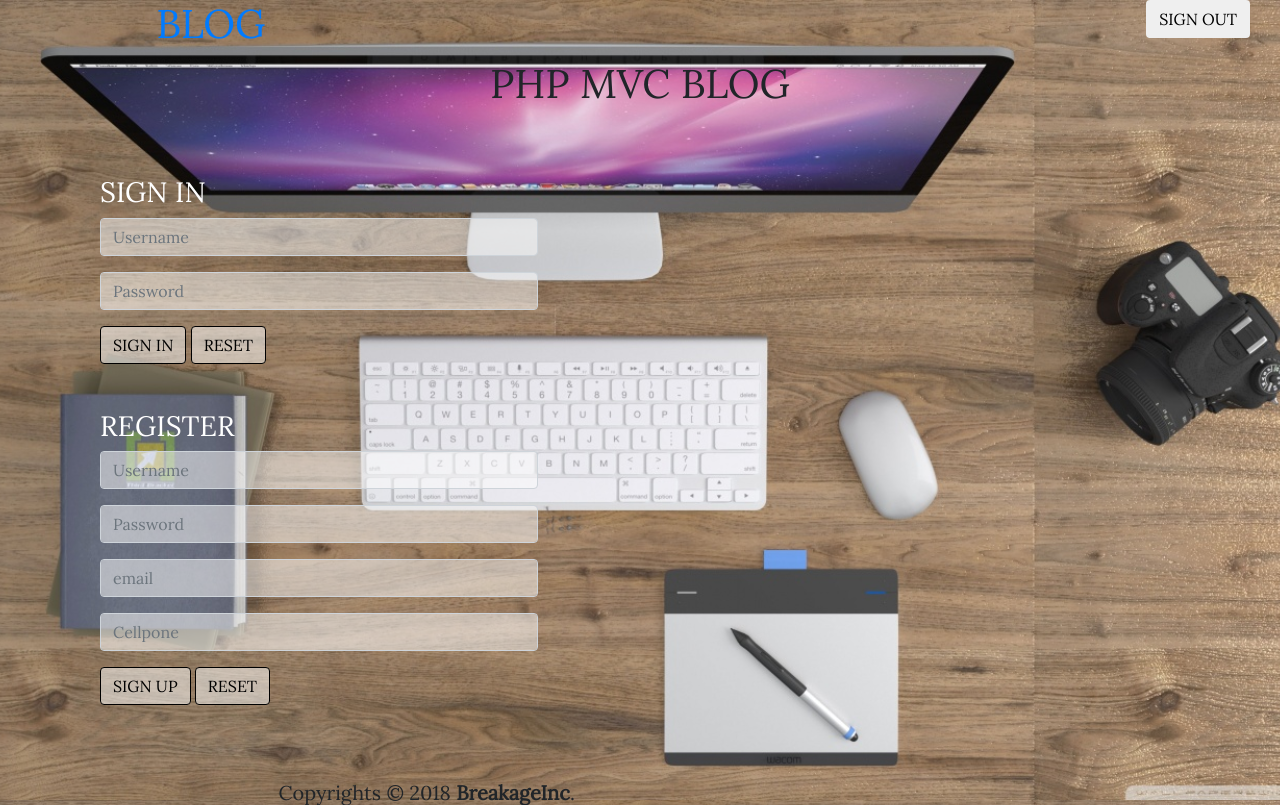
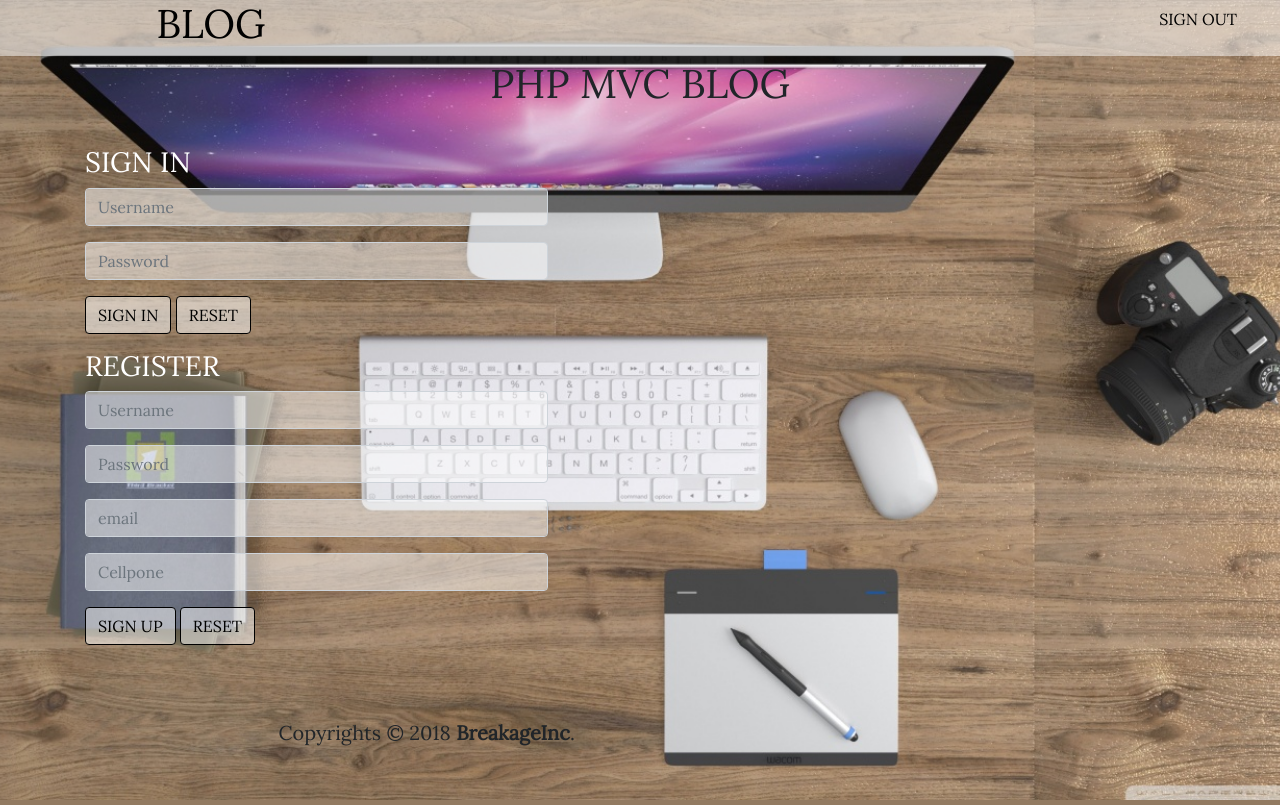
Before and after one commit to megabreakage/mvcBlog, a CodeIgniter app: page /blogs/index.php/blogs/index in a window 1280 px wide. Run offline with CodeIgniter, Linux system fonts and the light colour scheme; some libraries are stand-ins or nearby versions.

Commit message:
Creates design styling to the navbar

```diff
--- a/assets/css/styles.css
+++ b/assets/css/styles.css
@@ -5,7 +5,7 @@ body{
   /*font-family: 'Abel', sans-serif;*/
   background-image: url("<?php echo base_url() ?>assets/images/codeigniter-banner.png");
 }
-h4, h3, h2, h2{
+h3, h2, h2{
   color: #ffffff;
 }
 .pb{
@@ -20,17 +20,35 @@ h4, h3, h2, h2{
 .pr{
   padding-right: 0;
 }
+.logo{
+  border: 1px dashed orange;
+}
+li{
+  text-decoration: none;
+  list-style-type: none;
+}
+a{
+  /* text-decoration: none; */
+  color: #000000;
+}
+a:hover{
+  text-decoration: none;
+}
 .glass{
+  padding: 0;
   height: 100vh;
   background-color: rgba(242,255,255, 0);
+}
+.nav{
+  background-color: rgba(255, 255, 255, 0.5) !important;
+  margin: 0 !important;
 }
 img{
   width: 100%;
   height: auto;
 }
 .login, .register{
-  /* padding: 0 !important; */
-  /* border: 1px dashed orange; */
+  padding: 0 !important;
 }
 .divInputs{
   padding: 0;
@@ -42,3 +60,9 @@ img{
   border: 1px solid #000000;
   background-color: rgba(255, 255, 255, 0.5);
 }
+.logoutButton{
+  background-color: rgba(242,255,255, 0);
+}
+.logoutButton:hover{
+  color: purple;
+}
```
